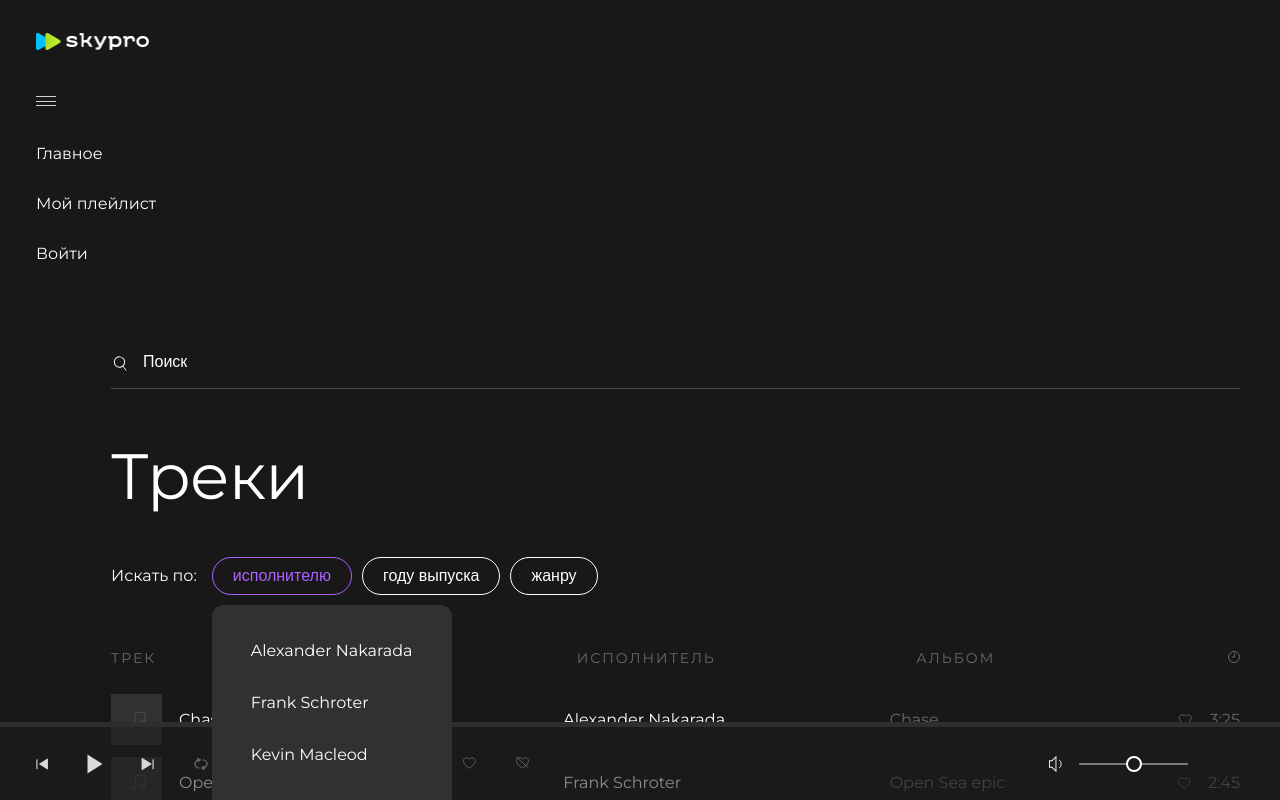
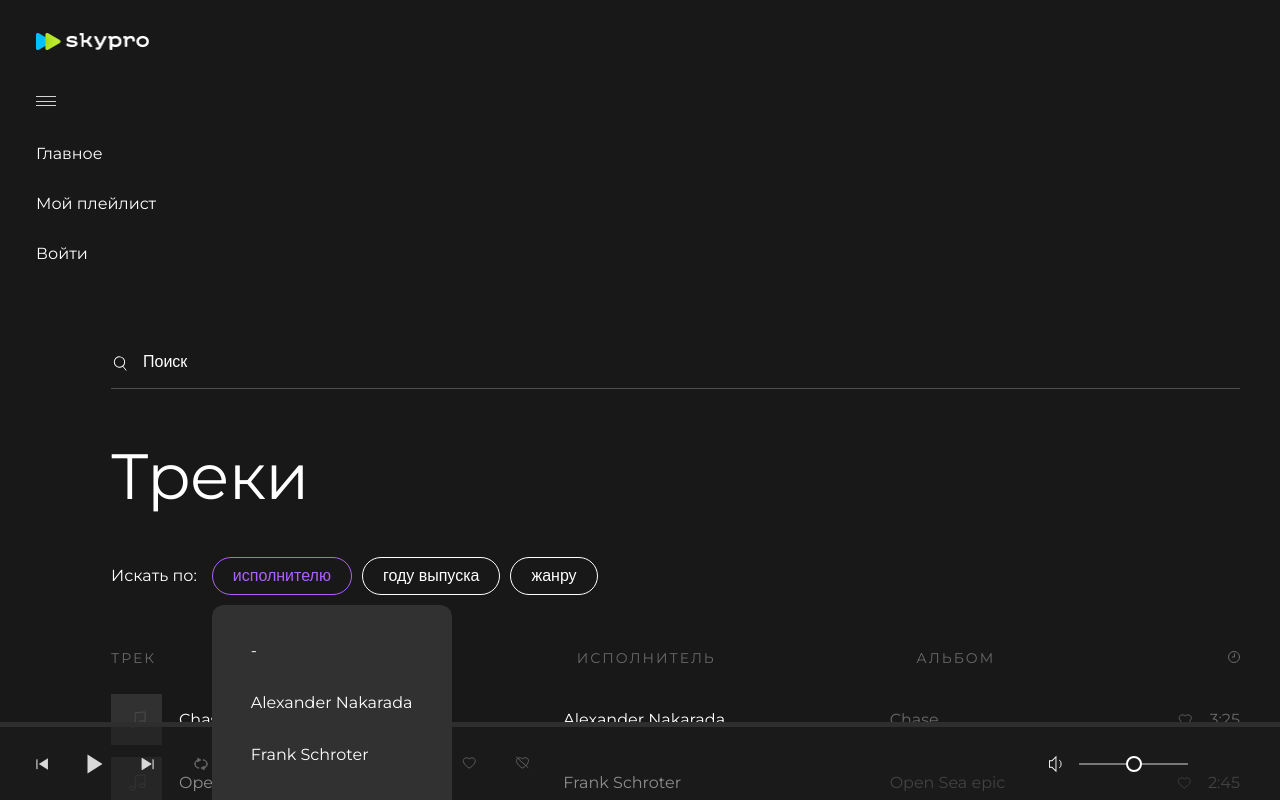
Before and after one commit to olgamachulnaya-byte/skypro-music, a Next.js app: page / in a window 1280 px wide. Both pictures are taken after a click on the button "исполнителю". Built offline with nearby package versions, Linux system fonts and the light colour scheme.

Commit message:
Правка 4

```diff
--- a/components/CenterBlock/Filter/Filter.tsx
+++ b/components/CenterBlock/Filter/Filter.tsx
@@ -10,13 +10,18 @@ type FilterName = "author" | "year" | "genre";
 interface FilterConfig {
   name: FilterName;
   label: string;
-  options: string[];
+  options: readonly string[];
 }
 
-const uniqueAuthors = Array.from(new Set(tracksData.map((track) => track.author)));
-const uniqueGenres = Array.from(
-  new Set(tracksData.flatMap((track) => track.genre)),
-);
+function getUniqueOptions(values: readonly string[]): string[] {
+  return Array.from(new Set(values)).sort((firstValue, secondValue) =>
+    firstValue.localeCompare(secondValue, "ru"),
+  );
+}
+
+const uniqueAuthors = getUniqueOptions(tracksData.map((track) => track.author));
+const uniqueGenres = getUniqueOptions(tracksData.flatMap((track) => track.genre));
+
 
 const filters: FilterConfig[] = [
   { name: "author", label: "исполнителю", options: uniqueAuthors },
@@ -31,7 +36,7 @@ const filters: FilterConfig[] = [
 export default function Filter() {
   const [activeFilter, setActiveFilter] = useState<FilterName | null>(null);
 
-  const toggleFilter = (nameFilter: FilterName) => {
+  const toggleFilter = (nameFilter: FilterName): void => {
     setActiveFilter((currentFilter) =>
       currentFilter === nameFilter ? null : nameFilter,
     );
@@ -49,11 +54,16 @@ export default function Filter() {
             })}
             onClick={() => toggleFilter(name)}
             aria-expanded={activeFilter === name}
+            aria-controls={`${name}-filter-options`}
           >
             {label}
           </button>
           {activeFilter === name && (
-            <ul className={styles.filter__list} aria-label={`Фильтр по ${label}`}>
+            <ul
+              className={styles.filter__list}
+              id={`${name}-filter-options`}
+              aria-label={`Фильтр по ${label}`}
+            >
               {options.map((option) => (
                 <li className={styles.filter__item} key={option}>
                   {option}
--- a/data.ts
+++ b/data.ts
@@ -8,7 +8,7 @@ export interface Track {
   album: string;
   logo: string | null;
   track_file: string;
-  stared_user: unknown[];
+  stared_user: number[];
 }
 
 export const tracksData: Track[] = [
```
